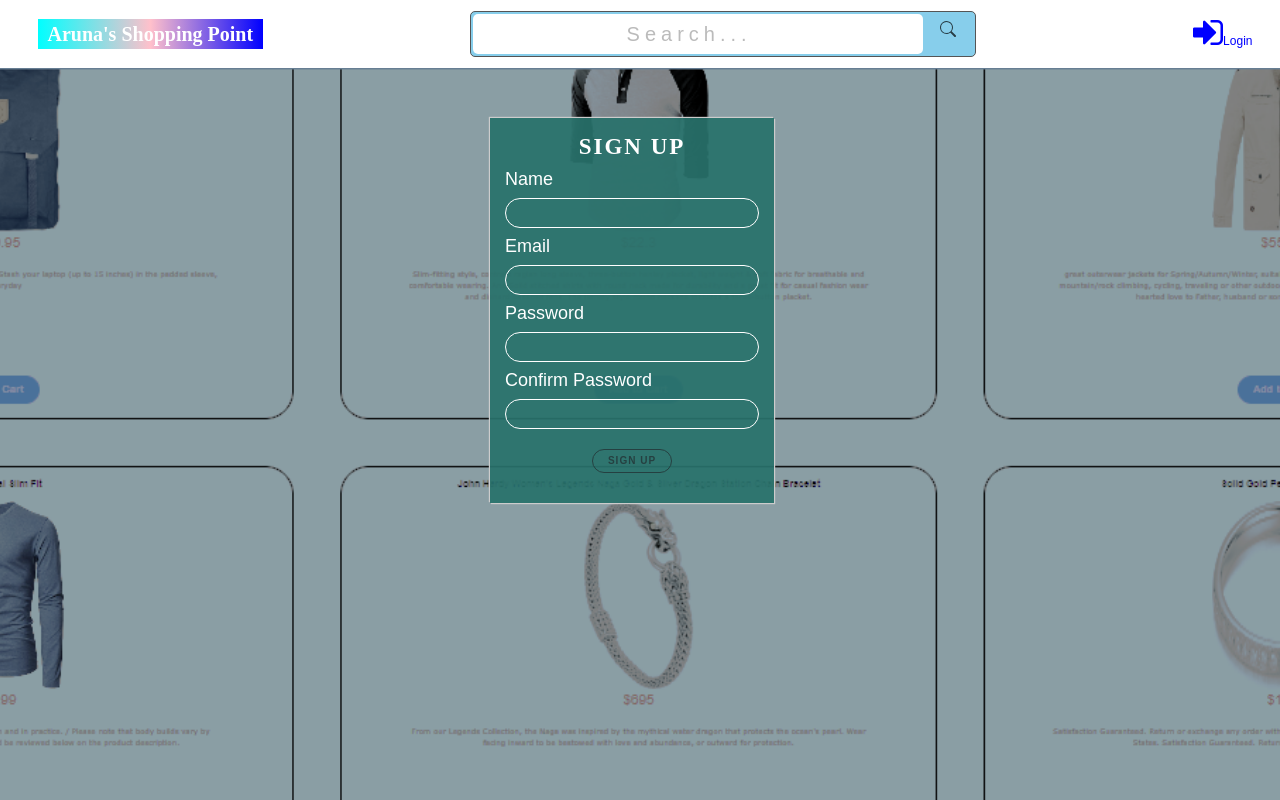
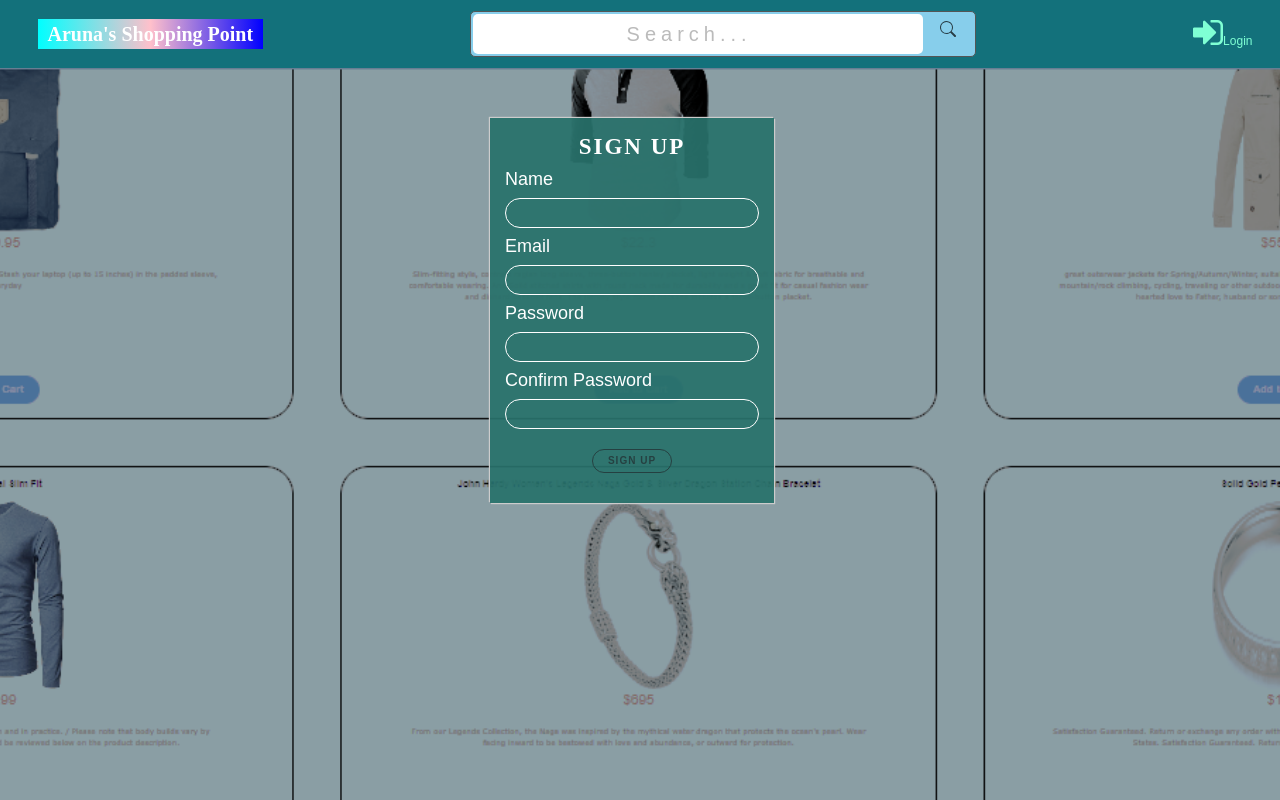
Before and after one commit to arunakamara/e-commerce, a React (Vite) app: page /#/register in a window 1280 px wide. Shown: the top 800 px of the page. Built offline with nearby package versions, Linux system fonts and the light colour scheme.

Commit message:
changes on navBar

```diff
--- a/src/App.css
+++ b/src/App.css
@@ -0,0 +1,17 @@
+div.footer {
+    width: 100%;
+    margin: 0;
+    position: relative;
+    bottom: 0;
+}
+
+footer {
+
+    background-color: #1b1b23;
+
+}
+
+div.f1 {
+    margin-bottom: 0;
+    margin-top: 5rem;
+}
--- a/src/components/Footer.jsx
+++ b/src/components/Footer.jsx
@@ -1,14 +1,9 @@
 import React from "react";
-
-const styles = {
-  backgroundColor: "#1b1b23",
-  // width: "100vw"
-};
 
 function Footer(props) {
   return (
     <div className="footer">
-      <footer style={styles}>
+      <footer >
         <address>
           Contact Us:
           <br />
--- a/src/components/navBar.css
+++ b/src/components/navBar.css
@@ -1,6 +1,6 @@
 nav {
   margin: 0;
-  background-color: #fff;
+  background-color: #13717b;
   position: sticky;
   top: 0rem;
 }
@@ -65,12 +65,12 @@ button.search-btn:hover {
 i.fa-sign-in {
   margin: 0 1rem 0 3rem;
   font-size: 3.5rem;
-  color: blue;
+  color:aquamarine;
 }
 
 i.fa-sign-in:hover {
   transform: scale(1.5);
-  color: darkblue;
+  color: aqua;
 }
 
 span.lg {
@@ -86,7 +86,8 @@ div.category div {
   margin: 0 1rem;
   background-color: #fff;
   display: flex;
-  box-shadow: 0.1rem 0.1rem 0.5rem #eee, 0.1rem 0.1rem 0.5rem #eee;
+  border-radius: 1.8rem;
+  box-shadow: 0.1rem 0.1rem 0.5rem #000, 0.1rem 0.1rem 0.5rem #000;
 }
 
 div.category div:hover {
--- a/src/components/navBar.jsx
+++ b/src/components/navBar.jsx
@@ -4,6 +4,7 @@ import { useDispatch, useSelector } from "react-redux";
 import { getCategories } from "../fakeStore";
 import { setSelectedCategory } from "./categorySelectedSlice";
 import { setSearchQuery } from "./searchQuerySlice";
+import { setShowCategory } from "./categorySelectedSlice";
 import "./navBar.css";
 
 function NavBar(props) {
@@ -50,7 +51,8 @@ function NavBar(props) {
           <button className="search-btn" type="submit"></button>
         </form>
 
-        {showCategory && <div className="category">
+        {showCategory && (
+          <div className="category">
             {categories.map((category) => (
               <div
                 key={category}
@@ -64,11 +66,15 @@ function NavBar(props) {
                 <span>{category}</span>
               </div>
             ))}
-        </div>}
+          </div>
+        )}
 
         <div className="navbar-nav">
           <NavLink className="nav-link" to="/login">
-            <i className="fa fa-sign-in">
+            <i
+              className="fa fa-sign-in"
+              onClick={() => dispatch(setShowCategory(false))}
+            >
               <span className="lg">Login</span>
             </i>
           </NavLink>
--- a/src/components/productList.jsx
+++ b/src/components/productList.jsx
@@ -24,6 +24,10 @@ function ProductList(props) {
     // getProducts();
     setProducts(getProducts());
   }, []);
+
+  useEffect(() => {
+      dispatch(setShowCategory(true));
+  })
 
   const handleToRegister = () => {
     dispatch(setShowCategory(false));
@@ -60,7 +64,6 @@ function ProductList(props) {
   //   selectedCategory !== "All Category"
   //     ? products.filter((product) => product.category === selectedCategory)
   //     : products;
-  dispatch(setShowCategory(true));
   return (
     <div className="container">
       <header className="product-list-heading">
@@ -92,7 +95,7 @@ function ProductList(props) {
           </div>
         ))}
       </div>
-      <div>
+      <div className="f1">
         <hr />
         <p className="btn-text">
           To see personalized recommendations, create an account
```
Lines whose indentation alone changed are shown as unchanged.
